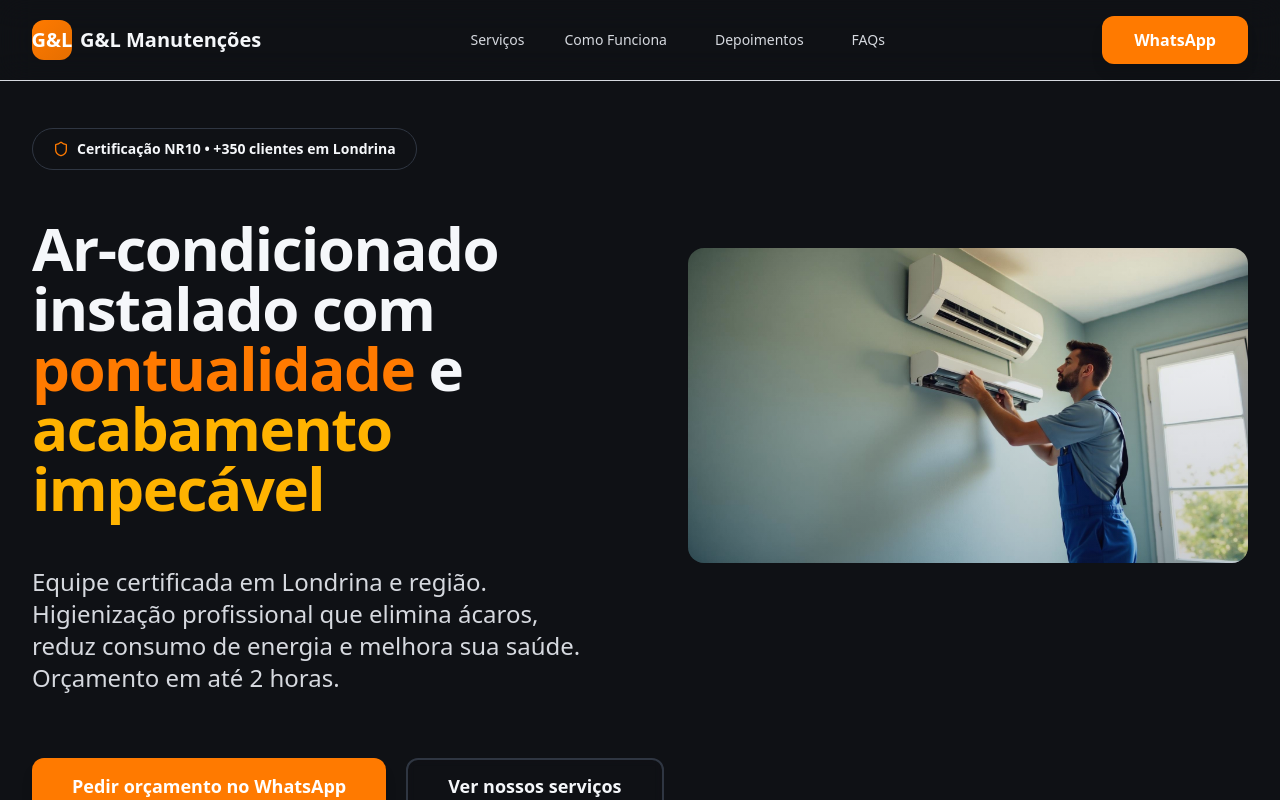
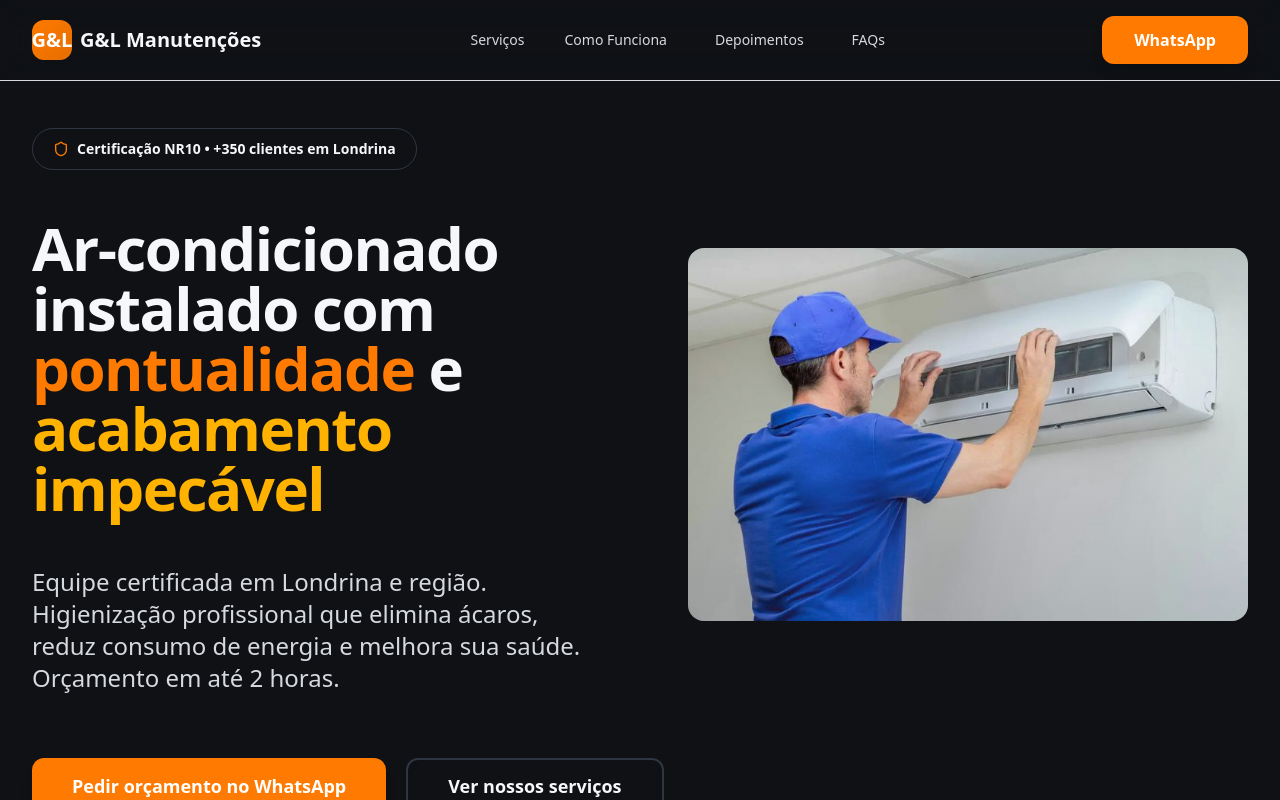
Before and after one commit to Joao-Gabriel17/gl-mantem-landing, a React (Vite) app: page / in a window 1280 px wide. Shown: the top 800 px of the page. Built offline with nearby package versions, Linux system fonts and the light colour scheme; the HTML template or start-up script is replaced by a standard one.

Commit message:
Update hero image and alt text in Hero component

```diff
--- a/src/components/Hero.tsx
+++ b/src/components/Hero.tsx
@@ -1,7 +1,7 @@
 import { Button } from "@/components/ui/button";
 import { Badge } from "@/components/ui/badge";
 import { Clock, Shield } from "lucide-react";
-import heroImage from "@/assets/hero-ac-installation.jpg";
+import heroImage from "@/assets/hero-ac-install.jpg";
 import { trackEvent } from "@/lib/analytics";
 import { WhatsAppLink } from "@/components/WhatsAppLink";
 
@@ -100,9 +100,13 @@ export const Hero = () => {
             <div className="relative rounded-2xl overflow-hidden shadow-elevated">
               <img
                 src={heroImage}
-                alt="Instalação profissional de ar-condicionado residencial em Londrina - G&L Manutenções"
+                alt="Técnico instalando ar-condicionado split — G&L Manutenções em Londrina"
                 loading="eager"
+                fetchPriority="high"
+                decoding="async"
                 className="w-full h-auto object-cover"
+                width={1280}  // opcional: ajuda a reduzir CLS
+                height={853}  // ajuste à proporção da sua imagem
               />
               <div className="absolute inset-0 bg-gradient-to-t from-background/20 to-transparent" />
             </div>
```
